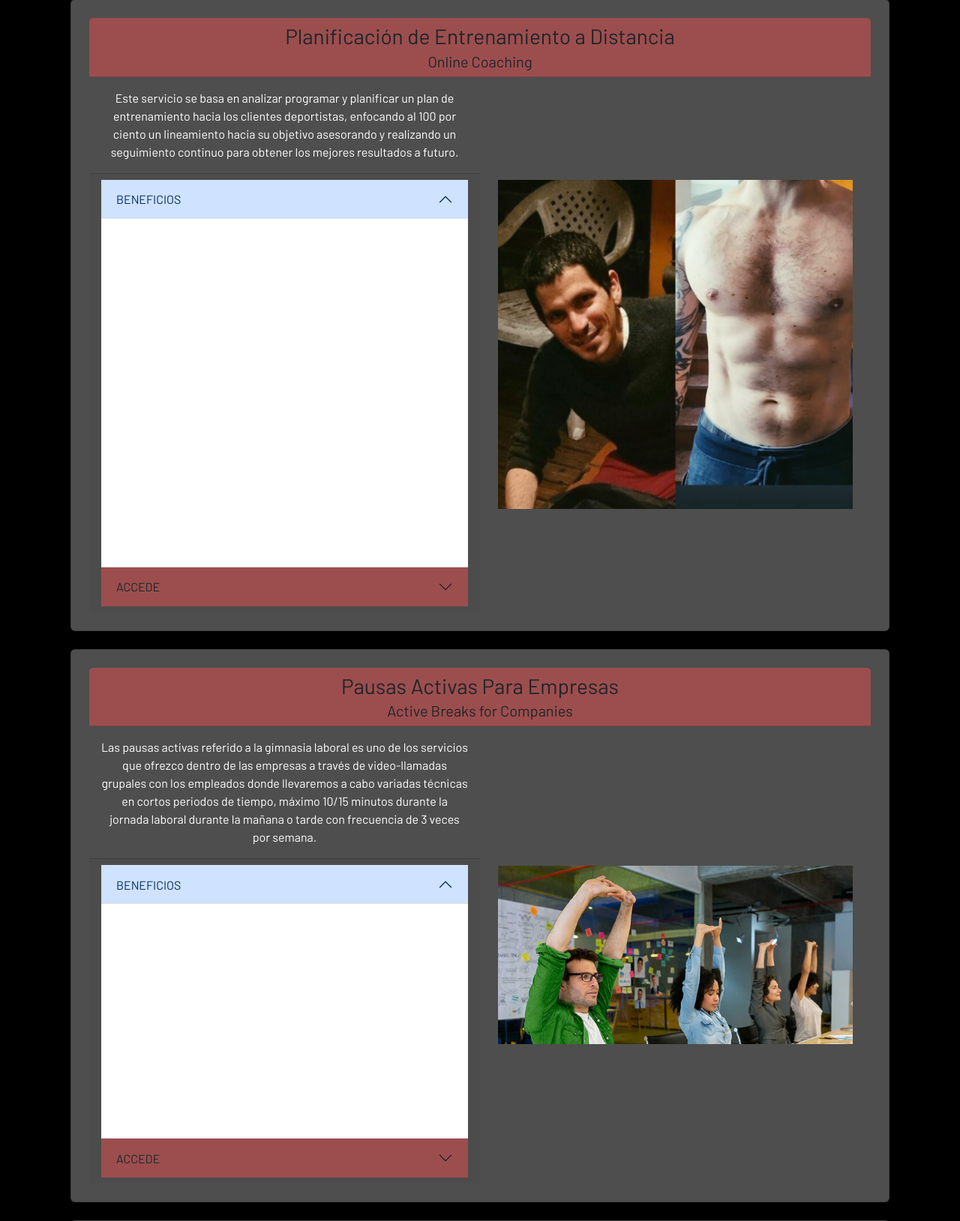
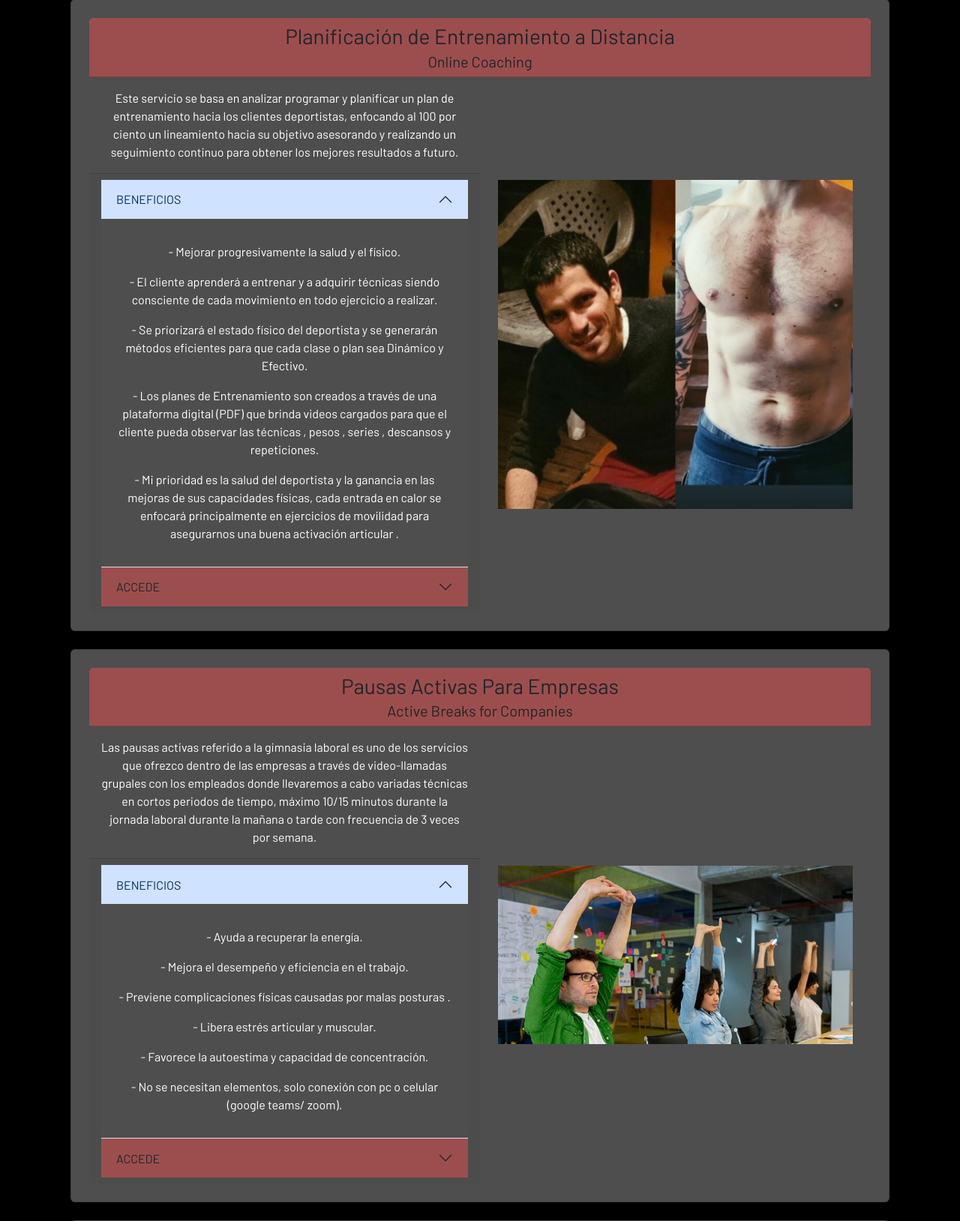
Before and after one commit to MeCent/Web-Lucas, a Django app: page /servicios/ in a window 1280 px wide, after a click on "BENEFICIOS". Shown: the part 415-2044 px from the top of the page at 75% size. Run offline with Django 4.2, Linux system fonts and the light colour scheme; data comes from the database, SQL or seed files in the repository; both versions use the stored data as it was after the commit; some libraries are stand-ins or nearby versions.

Commit message:
style buttons

```diff
--- a/LC_Web/LC_Web/static/assets/css/style.css
+++ b/LC_Web/LC_Web/static/assets/css/style.css
@@ -44,6 +44,8 @@ h3, h4 {
 
 .accordion-button {
     background-color: rgb(156, 78, 78);
+}
 
-
+.accordion-body {
+    background-color: rgb(78, 78, 78);
 }
```
Also changed, not shown: LC_Web/db.sqlite3.
